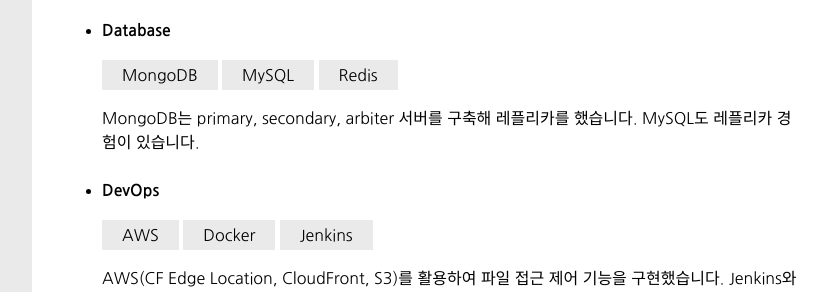
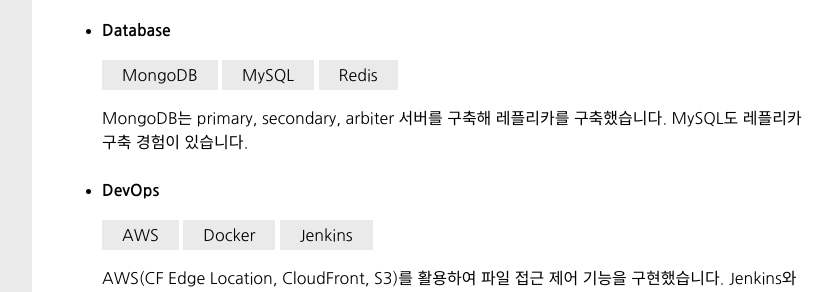
Before and after one commit to gureuso/gureuso.github.io, a Jekyll site: the page built from about.html, in a window 1280 px wide and 900 px high, scrolled down 431 px. Shown: the part 150-442 px from the top of the window, without its empty margins (268-1101 px from the left). Built offline with Jekyll 4.4.1, drawn with Linux system fonts in a browser that asks for light colours; nearby versions of some CDN libraries; comment, search, counter and statistics services are not loaded.

Commit message:
Fix about page

```diff
--- a/about.html
+++ b/about.html
@@ -37,7 +37,7 @@
         <li>MySQL</li>
         <li>Redis</li>
       </ul>
-      <p>MongoDB는 primary, secondary, arbiter 서버를 구축해 레플리카를 했습니다. MySQL도 레플리카 경험이 있습니다.</p>
+      <p>MongoDB는 primary, secondary, arbiter 서버를 구축해 레플리카를 구축했습니다. MySQL도 레플리카 구축 경험이 있습니다.</p>
     </li>
     <li>
       <b>DevOps</b><br>
```
